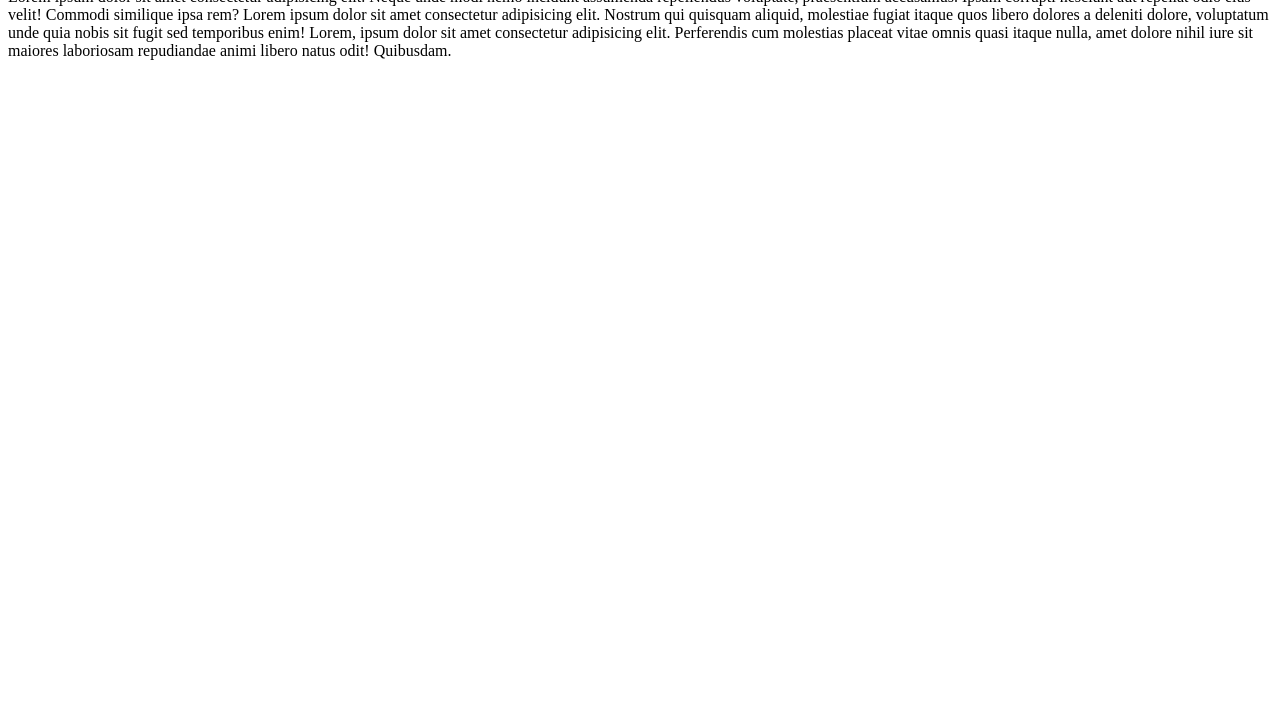
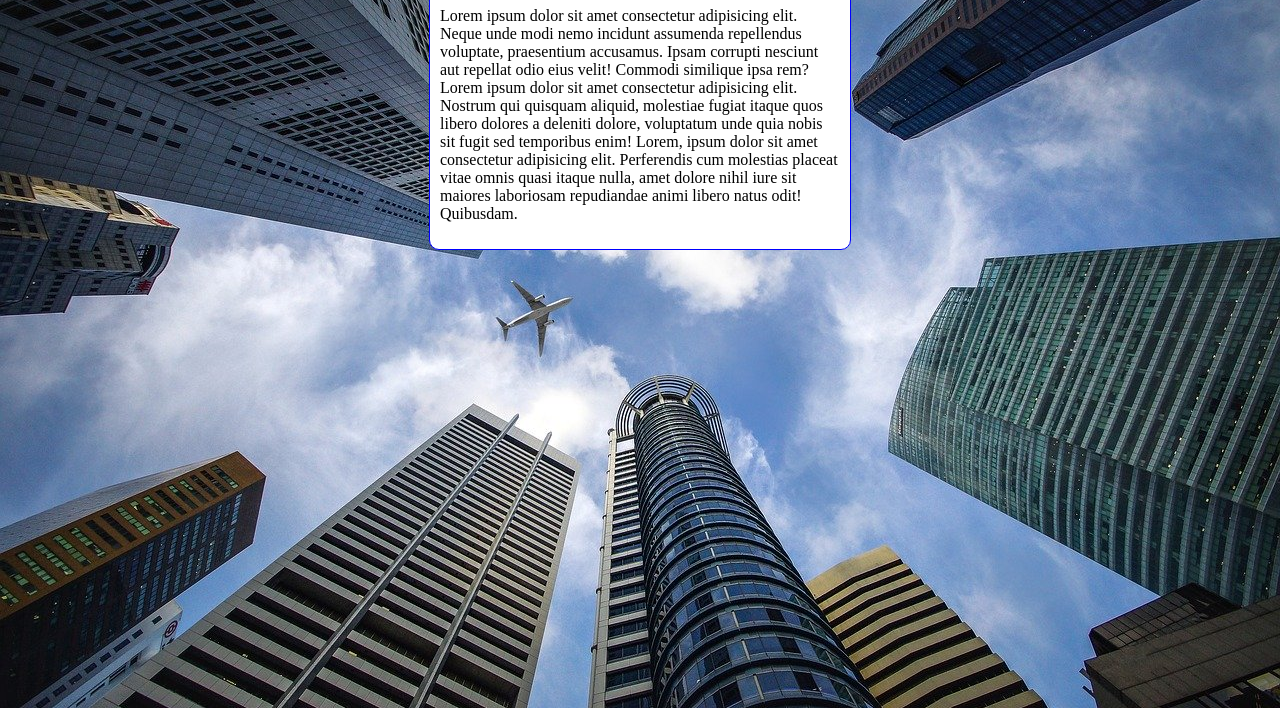
Before and after one commit to MarwinSoares/html-css, a plain HTML site: page exercicios/ex022/fundo006.html in a window 1280 px wide. Shown: the part 92-800 px from the top of the page. Drawn offline with Linux system fonts and the light colour scheme.

Commit message:
Update fundo006.html

```diff
--- a/exercicios/ex022/fundo006.html
+++ b/exercicios/ex022/fundo006.html
@@ -5,6 +5,24 @@
     <meta http-equiv="X-UA-Compatible" content="IE=edge">
     <meta name="viewport" content="width=device-width, initial-scale=1.0">
     <title>Document</title>
+    <style>
+        body{
+            height: 98vh;
+            background-color: black;
+            background-image: url('imagens/wallpaper002.jpg');
+            background-position: center top;
+            background-repeat: no-repeat;
+            background-size: cover;
+        }
+        main{
+            background-color: white;
+            width: 400px;
+            padding: 10px;
+            margin: auto;
+            border: 1px solid blue;
+            border-radius: 10px;
+        }
+    </style>
 </head>
 <body>
     <main>
```
